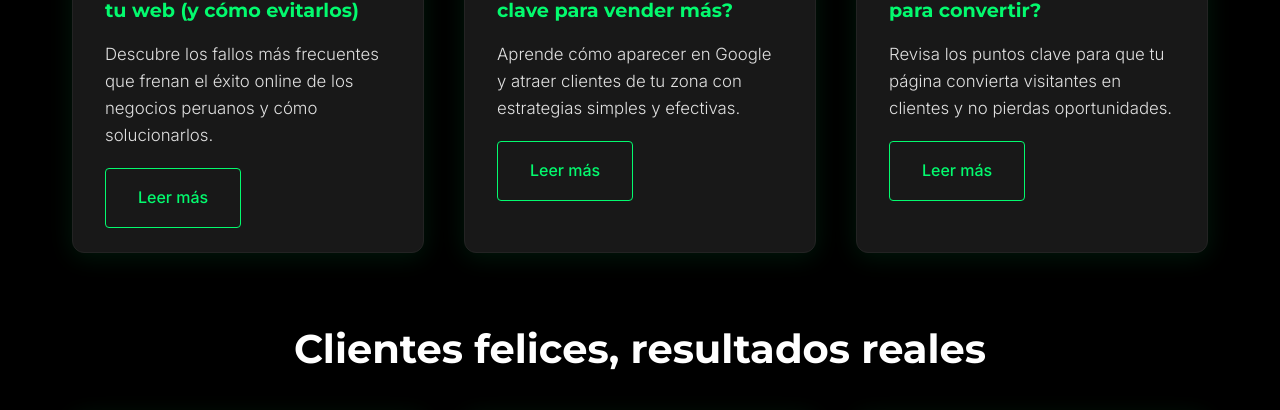
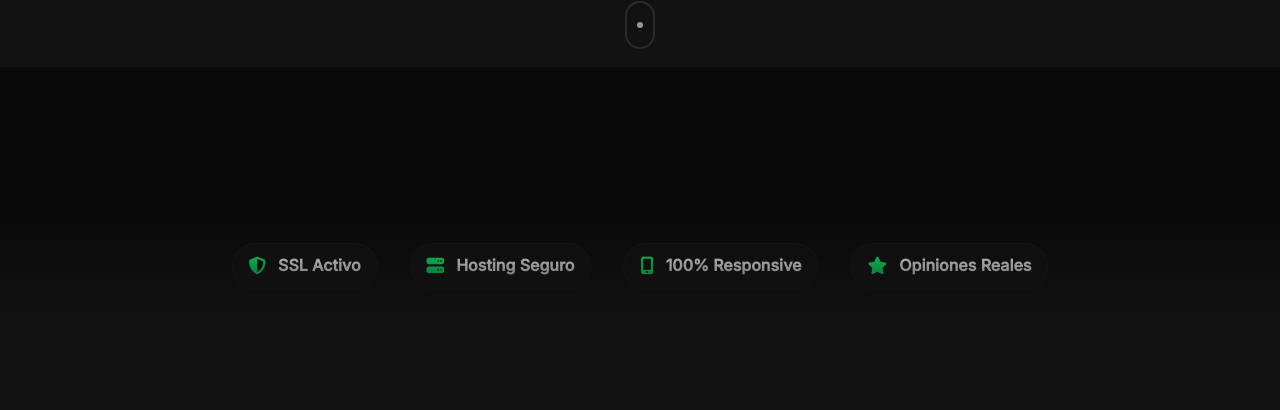
Before and after one commit to LeninPM/Licktech_v2, a plain HTML site: page index.html in a window 1280 px wide. Shown: the part 1337-1747 px from the top of the page. Drawn offline with Linux system fonts and the light colour scheme.

Commit message:
fix(ui): smooth transition hero->blog, trust-inline badges, scroll indicator, center navbar and CTA styling, spacing for carousel

```diff
--- a/index.html
+++ b/index.html
@@ -15,6 +15,9 @@
     <meta property="og:url" content="https://licktech.pe/">
     <link rel="canonical" href="https://licktech.pe/">
     <link rel="stylesheet" href="styles.css">
+    <link rel="stylesheet" href="styles-updated.css">
+    <link rel="stylesheet" href="styles-nav.css">
+    <link rel="stylesheet" href="styles-blog.css">
     <link rel="stylesheet" href="https://cdnjs.cloudflare.com/ajax/libs/font-awesome/6.4.0/css/all.min.css">
     <link rel="preconnect" href="https://fonts.googleapis.com">
     <link rel="preconnect" href="https://fonts.gstatic.com" crossorigin>
@@ -73,10 +76,26 @@
                 <img src="img/1e8303de-9c85-4d21-9770-e8f72a6eb65e.jpg" alt="Agencia digital Licktech">
             </div>
         </div>
+        <!-- scroll indicator -->
+        <div class="scroll-indicator" aria-hidden="true">
+            <span></span>
+        </div>
     </section>
 
     <!-- Testimonios y Casos de Éxito -->
     <section class="testimonials" id="testimonials">
+    </section>
+
+    <!-- Trust Inline (icons only, no legal links) -->
+    <section class="trust-inline" aria-label="Confianza y seguridad visual">
+        <div class="container">
+            <div class="trust-inline-grid">
+                <div class="trust-inline-item"><i class="fas fa-shield-alt"></i><span>SSL Activo</span></div>
+                <div class="trust-inline-item"><i class="fas fa-server"></i><span>Hosting Seguro</span></div>
+                <div class="trust-inline-item"><i class="fas fa-mobile-alt"></i><span>100% Responsive</span></div>
+                <div class="trust-inline-item"><i class="fas fa-star"></i><span>Opiniones Reales</span></div>
+            </div>
+        </div>
     </section>
 
     <!-- Blog y Recursos -->
--- a/styles-nav.css
+++ b/styles-nav.css
@@ -9,12 +9,12 @@
 }
 
 .header-container {
-    display: grid;
-    grid-template-columns: auto 1fr auto;
+    display: flex;
     align-items: center;
+    gap: 1rem;
     max-width: 1400px;
     margin: 0 auto;
-    padding: 1rem 2rem;
+    padding: 0.75rem 2rem;
 }
 
 .logo img {
@@ -23,7 +23,9 @@
 }
 
 nav#nav {
-    justify-self: center;
+    display: flex;
+    align-items: center;
+    width: 100%;
 }
 
 nav#nav ul {
@@ -32,6 +34,8 @@ nav#nav ul {
     margin: 0;
     padding: 0;
     list-style: none;
+    margin-left: auto;
+    margin-right: auto; /* centers the ul inside nav */
 }
 
 nav#nav ul li a {
@@ -59,7 +63,16 @@ nav#nav ul li a:hover::after {
 }
 
 .nav-cta {
-    margin-left: auto;
+    margin-left: 0.75rem;
+    background: var(--primary);
+    color: var(--text-dark);
+    padding: 0.6rem 1rem;
+    border-radius: 8px;
+    transition: transform 0.18s ease, box-shadow 0.18s ease;
+}
+.nav-cta:hover {
+    transform: scale(1.05);
+    box-shadow: 0 6px 18px rgba(3,250,110,0.18);
 }
 
 /* Espaciado entre secciones */
--- a/styles.css
+++ b/styles.css
@@ -1,8 +1,8 @@
 /* Confianza y Legal */
 .legal-trust {
     background: var(--bg-secondary);
-    padding: 4rem 0 3rem 0;
-    border-top: 1.5px solid #232323;
+    padding: 3rem 0 2rem 0;
+    /* removed border-top to allow smooth gradient from hero */
 }
 .legal-trust h2 {
     text-align: center;
@@ -64,6 +64,66 @@
 .blog {
     background: var(--bg-primary);
     padding: 5rem 0 4rem 0;
+}
+
+/* Scroll indicator at the bottom of hero */
+.scroll-indicator {
+    position: absolute;
+    left: 50%;
+    transform: translateX(-50%);
+    bottom: 18px;
+    width: 30px;
+    height: 48px;
+    border-radius: 20px;
+    border: 2px solid rgba(255,255,255,0.12);
+    display: flex;
+    align-items: flex-start;
+    justify-content: center;
+    opacity: 0.9;
+}
+.scroll-indicator span {
+    display: block;
+    width: 6px;
+    height: 6px;
+    background: var(--text-primary);
+    border-radius: 50%;
+    margin-top: 8px;
+    animation: scrollDot 1.6s infinite;
+}
+@keyframes scrollDot {
+    0% { transform: translateY(0); opacity: 1 }
+    50% { transform: translateY(12px); opacity: .6 }
+    100% { transform: translateY(0); opacity: 1 }
+}
+
+/* Trust inline icons */
+.trust-inline {
+    background: transparent;
+    padding: 2rem 0;
+}
+.trust-inline-grid {
+    display: flex;
+    gap: 2rem;
+    justify-content: center;
+    align-items: center;
+    flex-wrap: wrap;
+}
+.trust-inline-item {
+    display: flex;
+    gap: 0.75rem;
+    align-items: center;
+    color: var(--text-primary);
+    background: rgba(255,255,255,0.02);
+    padding: .6rem 1rem;
+    border-radius: 999px;
+    font-weight: 600;
+    border: 1px solid rgba(255,255,255,0.03);
+}
+.trust-inline-item i { color: var(--text-accent); font-size: 1.1rem }
+
+/* Space above brands carousel */
+.brands-carousel {
+    padding-top: 5rem; /* 80px */
 }
 .blog h2 {
     text-align: center;
```
